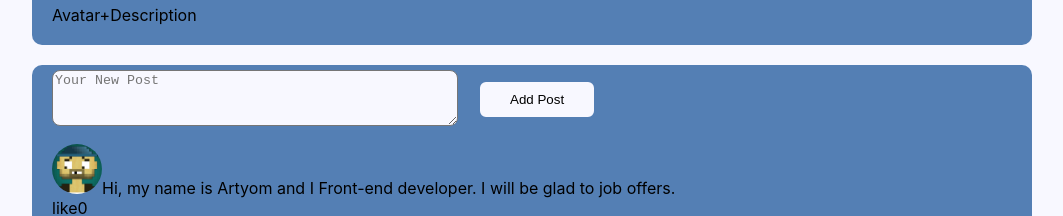
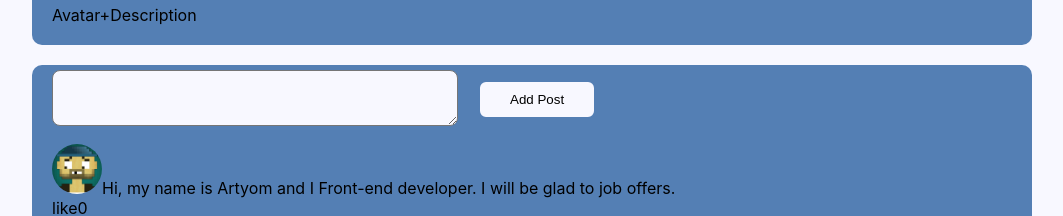
Before and after one commit to APTEMKA-87/SocialNetwork, a React (Create React App) app: page /profile in a window 1280 px wide. Shown: the part 934-1150 px from the top of the page, without its empty margins (208-1271 px from the left). Built offline with nearby package versions, Linux system fonts and the light colour scheme.

Commit message:
lesson 34

```diff
--- a/src/App.tsx
+++ b/src/App.tsx
@@ -10,8 +10,9 @@ import {RootStateType} from './Redux/State';
 
 type AppPropsType = {
     state: RootStateType,
-    addPost: (postText: string) => void
-    addDialog: (dialogText: string) => void
+    addPost: (postText: string) => void,
+    addDialog: (dialogText: string) => void,
+    updateNewPostText: (newText: string) => void
 }
 
 function App(props: AppPropsType) {
@@ -27,6 +28,7 @@ function App(props: AppPropsType) {
             <Route path="/profile" render={() => <Profile
                 profilePage={props.state.profilePage}
                 addPost={props.addPost}
+                updateNewPostText={props.updateNewPostText}
             />}/>
         </div>
     </BrowserRouter>;
--- a/src/Redux/State.tsx
+++ b/src/Redux/State.tsx
@@ -17,7 +17,8 @@ type MessagesType = {
 }
 
 export type ProfilePageType = {
-    posts: Array<PostsType>
+    posts: Array<PostsType>,
+    newPostText: string
 }
 
 export type DialogPageType = {
@@ -44,7 +45,8 @@ let state: RootStateType = {
                     'my skills and expanding them, learning new technologies. ',
                 likesCount: 10
             }
-        ]
+        ],
+        newPostText: ''
     },
     dialogPage: {
         dialogs: [
@@ -64,13 +66,14 @@ let state: RootStateType = {
     }
 }
 
-export let addPost = (postText: string) => {
+export let addPost = () => {
     let newPost: PostsType = {
         id: 5,
-        post: postText,
+        post: state.profilePage.newPostText,
         likesCount: 0
     }
     state.profilePage.posts.push(newPost)
+    state.profilePage.newPostText = ''
     rerenderTree(state)
 }
 
@@ -83,4 +86,9 @@ export let addDialog = (dialogText: string) => {
     rerenderTree(state)
 }
 
+export let updateNewPostText = (newText: string) => {
+    state.profilePage.newPostText = newText
+    rerenderTree(state)
+}
+
 export default state;
--- a/src/components/Profile/MyPosts/MyPosts.tsx
+++ b/src/components/Profile/MyPosts/MyPosts.tsx
@@ -10,26 +10,37 @@ export type PostsType = {
 
 export type MyPostsPropsType = {
     posts: Array<PostsType>,
-    addPost: (postText: string) => void
+    addPost: (postText: string) => void,
+    newPostText: string,
+    updateNewPostText: (newText: string) => void
 }
 
 const MyPosts: React.FC<MyPostsPropsType> = (props) => {
 
-    let postsElement = props.posts.map(p => <Post postFromPost={p.post} likeCount={p.likesCount}/>)
+    let postsElement = props.posts.map(p => <Post postFromPost={p.post} likeCount={p.likesCount}/>)  // key
 
     let newPostElement = React.createRef<HTMLTextAreaElement>()
 
     let addButtonPost = () => {
         if (newPostElement.current) {
             props.addPost(newPostElement.current.value)
-            newPostElement.current.value = ''
+        }
+    }
+
+    let onPostChange = () => {
+        if (newPostElement.current) {
+            props.updateNewPostText(newPostElement.current.value)
+
         }
     }
 
     return (
         <div className={s.post}>
             <div className={s.addPost}>
-                <textarea className={s.textArea} placeholder="Your New Post" ref={newPostElement}/>
+                <textarea className={s.textArea}
+                          onChange={onPostChange}
+                          ref={newPostElement}
+                          value={props.newPostText}/>
                 <button className={s.button} onClick={addButtonPost}>Add Post</button>
             </div>
             {postsElement}
--- a/src/components/Profile/Profile.tsx
+++ b/src/components/Profile/Profile.tsx
@@ -4,8 +4,9 @@ import ProfileInfo from './ProfileInfo/ProfileInfo';
 import {ProfilePageType} from '../../Redux/State';
 
 type PropsType = {
-    profilePage: ProfilePageType
-    addPost: (postText: string) => void
+    profilePage: ProfilePageType,
+    addPost: (postText: string) => void,
+    updateNewPostText: (newText: string) => void
 
 }
 
@@ -14,7 +15,12 @@ const Profile: React.FC<PropsType> = (props ) => {
     return (
         <div className="content">
             <ProfileInfo/>
-            <MyPosts posts={props.profilePage.posts} addPost={props.addPost}/>
+            <MyPosts
+                posts={props.profilePage.posts}
+                addPost={props.addPost}
+                newPostText={props.profilePage.newPostText}
+                updateNewPostText = {props.updateNewPostText}
+            />
         </div>
     );
 };
--- a/src/rerenderTree.tsx
+++ b/src/rerenderTree.tsx
@@ -1,4 +1,4 @@
-import {addDialog, addPost, RootStateType} from './Redux/State';
+import {addDialog, addPost, RootStateType, updateNewPostText} from './Redux/State';
 import ReactDOM from 'react-dom';
 import React from 'react';
 import App from './App';
@@ -6,7 +6,12 @@ import App from './App';
 export const rerenderTree = (state: RootStateType) => {
     ReactDOM.render(
         <React.StrictMode>
-            <App state={state} addPost={addPost} addDialog={addDialog}/>
+            <App
+                state={state}
+                addPost={addPost}
+                addDialog={addDialog}
+                updateNewPostText={updateNewPostText}
+            />
         </React.StrictMode>,
         document.getElementById('root')
     );
```
